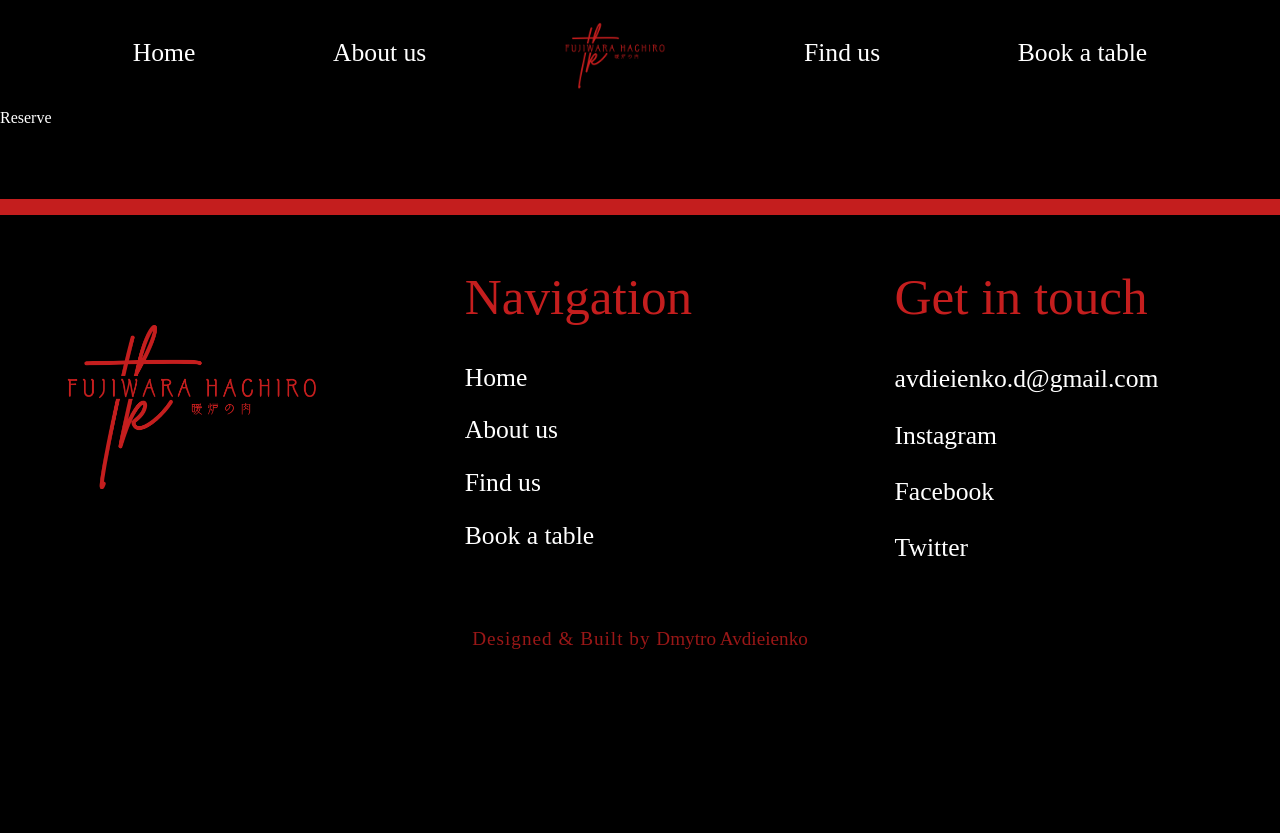
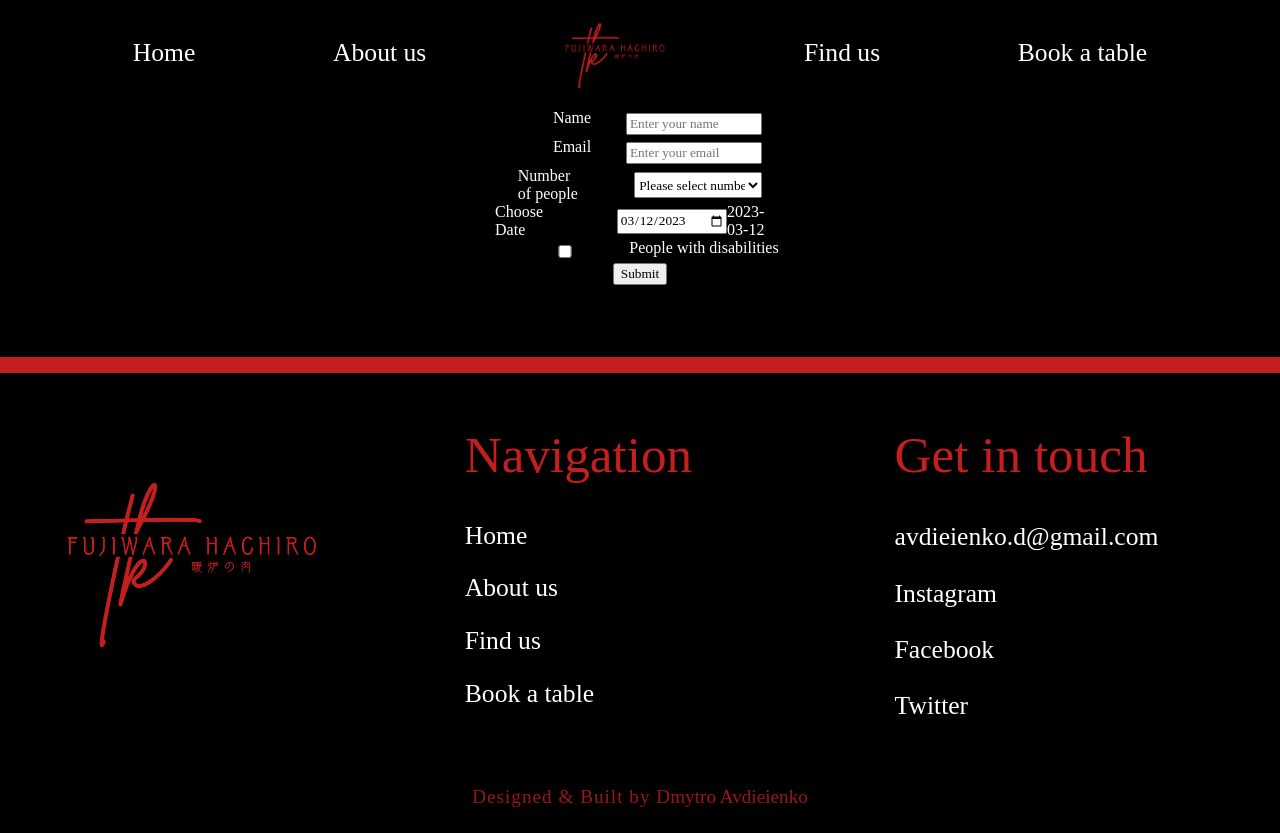
Before and after one commit to Avdieienko/restaurant, a React (Create React App) app: page /reserve in a window 1280 px wide. Before the commit the page ends 800 px from the top, so only its background shows below. Built offline with nearby package versions, Linux system fonts and the light colour scheme; a web font is replaced by a local one.

Commit message:
Form validation excluding time

```diff
--- a/package.json
+++ b/package.json
@@ -6,11 +6,14 @@
     "@testing-library/jest-dom": "^5.16.5",
     "@testing-library/react": "^13.4.0",
     "@testing-library/user-event": "^13.5.0",
+    "formik": "^2.2.9",
     "react": "^18.2.0",
+    "react-datepicker": "^4.10.0",
     "react-dom": "^18.2.0",
     "react-router-dom": "^6.9.0",
     "react-scripts": "5.0.1",
-    "web-vitals": "^2.1.4"
+    "web-vitals": "^2.1.4",
+    "yup": "^1.0.2"
   },
   "scripts": {
     "start": "react-scripts start",
--- /dev/null
+++ b/src/Date.js
@@ -0,0 +1,17 @@
+import React from 'react';
+import {useField} from "formik";
+
+
+
+const DateForm = ({label, ...props}) => {
+    const [field, meta, helper] = useField(props);
+    return (
+        <>
+        <label>
+            {label}
+        </label>
+        <input {...field} {...props}/>
+        </>
+    );
+};
+export default DateForm;
--- /dev/null
+++ b/src/DisabilityCheckbox.js
@@ -0,0 +1,17 @@
+import {useField} from "formik";
+
+const DisabilityCheckbox = ({label, ...props}) => {
+    const [field, meta] = useField(props);
+
+    return(
+        <>
+            <div className="form_row">
+                <input {...field} {...props}/>
+                    <span>People with disabilities</span>
+            </div>
+            {meta.touched && meta.error ? (<div className="error">{meta.error}</div>) : null}
+        </>
+    );
+};
+
+export default DisabilityCheckbox;
--- /dev/null
+++ b/src/Email.js
@@ -0,0 +1,17 @@
+import {useField} from "formik";
+
+const Email = ({label, ...props}) => {
+    const [field, meta] = useField(props);
+    return(
+        <>
+        <div className="form_row">
+            <label>{label}</label>
+            <input {...field} {...props}>
+            </input>
+        </div>
+            {meta.touched && meta.error ? (<div className="error">{meta.error}</div>) : null}
+        </>
+    )
+}
+
+export default Email;
--- /dev/null
+++ b/src/Form.js
@@ -0,0 +1,96 @@
+import React from 'react';
+import {  Formik, Form,  } from "formik";
+import Name from "./Name";
+import NumPeople from "./NumPeople";
+import DisabilityCheckbox from "./DisabilityCheckbox";
+import Email from "./Email";
+import { ValidationSchema } from "./ValidationSchema";
+import DateForm from './Date';
+
+
+const current = new Date()
+var month = current.getMonth() + 1
+if(month<10){
+    month = "0" + month
+}
+
+const today = `${current.getFullYear()}-${month}-${current.getDate()}`
+
+
+function DateValidation(date){
+    console.log(date)
+    const current = new Date();
+    const cur_year = current.getFullYear();
+    const cur_month = current.getMonth() +1;
+    const cur_day = current.getDate();
+    var input_year = parseInt(date.slice(0,4));
+    var input_month = parseInt(date.slice(5,7));
+    var input_day = parseInt(date.slice(8,10));
+
+    //If current year higher then input or
+        //return false
+    //else current year == input year and current month higher then input month or
+        //return false
+    //
+    if( (cur_year>input_year) ||  (cur_year === input_year && cur_month>input_month) || (cur_year === input_year && cur_month===input_month && cur_day>input_day)){
+        return false;
+    }
+    return true;
+}
+
+
+const onSubmit = async (values, actions) => {
+    console.log(values);
+    console.log(actions);
+    await new Promise((resolve) => setTimeout(resolve, 1000));
+    actions.resetForm();
+  };
+
+export const ReserveForm = () => (
+    <div>
+        <Formik
+         initialValues={{name:'', email:'', numpeople : '',disability : false, date:today}}
+         validationSchema={ValidationSchema}
+         onSubmit={onSubmit}
+         >
+            {(props) => {
+                return(
+                <Form>
+                    <Name
+                        label="Name"
+                        name="name"
+                        type="text"
+                        placeholder="Enter your name"
+                    />
+                    <Email
+                        label="Email"
+                        name="email"
+                        type="text"
+                        placeholder="Enter your email"
+                    />
+                    <NumPeople
+                        label="Number of people"
+                        name="numpeople"
+                        placeholder="Please select number of people"
+                    >
+                        <option value="">Please select number of people</option>
+                        <option value="1">1</option>
+                        <option value="2">2</option>
+                        <option value="3">3</option>
+                        <option value="4">4</option>
+                        <option value="5">5</option>
+                        <option value="6">6</option>
+                    </NumPeople>
+                    <div className='form_row'>
+                        <DateForm type="date" name="date" label="Choose Date"/>
+                        <h1>{props.values.date}</h1>
+                    </div>
+                    {DateValidation(props.values.date) ? null:<p className='error'>You cannot choose past date</p>}
+                    <DisabilityCheckbox name="disability" type="checkbox"/>
+                    <button type="submit">Submit</button>
+                </Form>
+                );
+            }}
+        </Formik>
+    </div>
+);
--- /dev/null
+++ b/src/Name.js
@@ -0,0 +1,16 @@
+import React from 'react';
+import {useField} from "formik";
+
+const Name = ({label, ...props}) => {
+    const [field, meta, helper] = useField(props);
+    return (
+        <>
+        <div className='form_row'>
+            <label>{label}</label>
+            <input {...field} {...props}/>
+        </div>
+        {meta.touched && meta.error ? (<div className="error"><p>{meta.error}</p></div>) : null}
+        </>
+    );
+};
+export default Name;
--- /dev/null
+++ b/src/NumPeople.js
@@ -0,0 +1,17 @@
+import {useField} from "formik";
+
+export const NumPeople = ({label, ...props}) => {
+    const [field, meta] = useField(props);
+    return(
+        <>
+        <div className="form_row">
+            <label>{label}</label>
+            <select {...field} {...props}>
+            </select>
+        </div>
+            {meta.touched && meta.error ? (<div className="error">{meta.error}</div>) : null}
+        </>
+    )
+}
+
+export default NumPeople;
--- a/src/Reserve.js
+++ b/src/Reserve.js
@@ -1,8 +1,10 @@
+import {ReserveForm} from "./Form";
+
 export const Reserve = () => {
     return(
         <main>
             <div>
-                <h1>Reserve</h1>
+                <ReserveForm/>
             </div>
         </main>
     );
--- /dev/null
+++ b/src/ValidationSchema.js
@@ -0,0 +1,12 @@
+import * as yup from "yup"
+
+const current = new Date()
+const month = current.getMonth() + 1
+
+
+export const ValidationSchema =  yup.object().shape({
+    name: yup.string().required("Required"),
+    email : yup.string().email("Please enter a valid email").required("Required"),
+    numpeople : yup.string().oneOf(["1","2","3","4","5","6"], "Invalid number").required("Required"),
+    disability : yup.boolean().oneOf([true, false], "Invalid choice"),
+});
--- a/src/styles/App.css
+++ b/src/styles/App.css
@@ -93,3 +93,22 @@
     animation-name: bottom-animation;
     animation-timing-function: ease-in-out;
 }
+
+.error{
+    color:red;
+}
+form{
+    display: flex;
+    flex-direction: column;
+    align-items: center;
+}
+input, select{
+    width:10vw;
+    margin:2% 0;
+}
+label{
+    padding-right:20%;
+}
+.form_row{
+    display: flex;
+}
```
Also changed, not shown: 1 other file (tests, documents, lock files or other folders).
